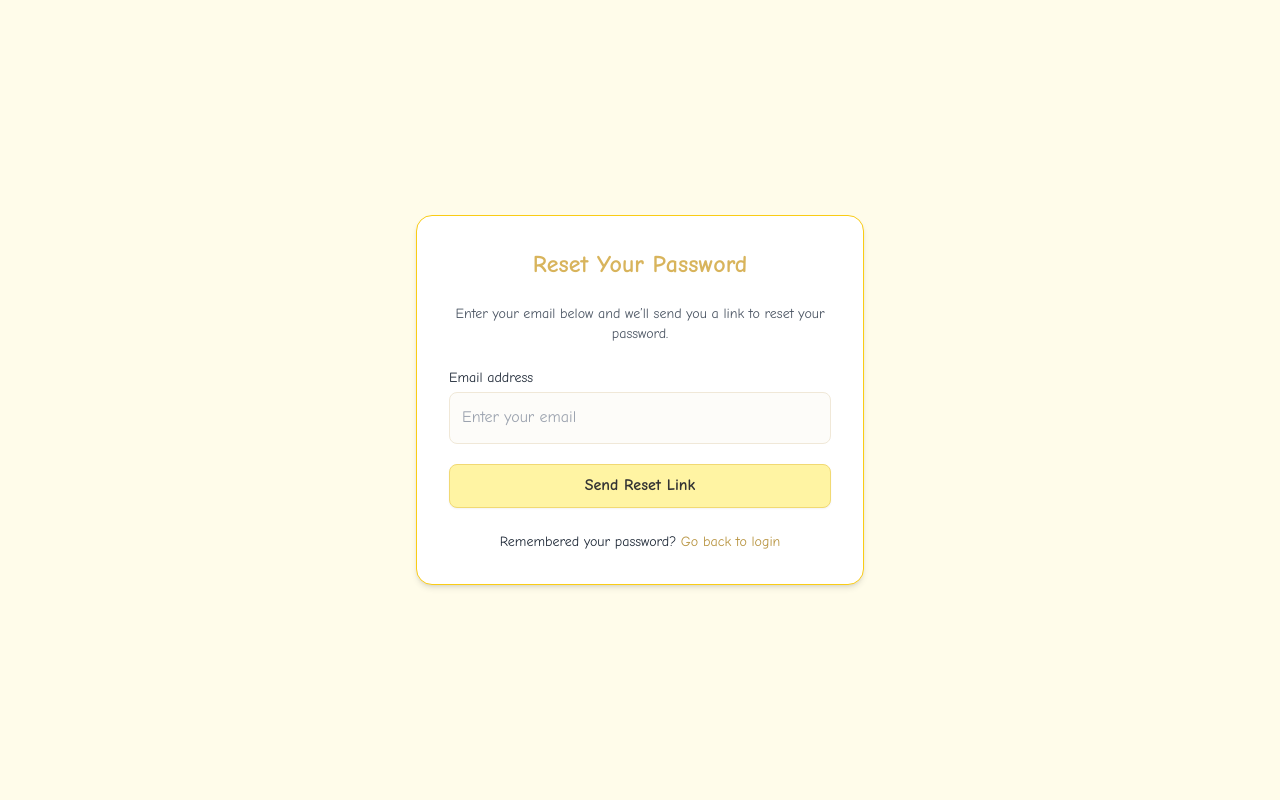
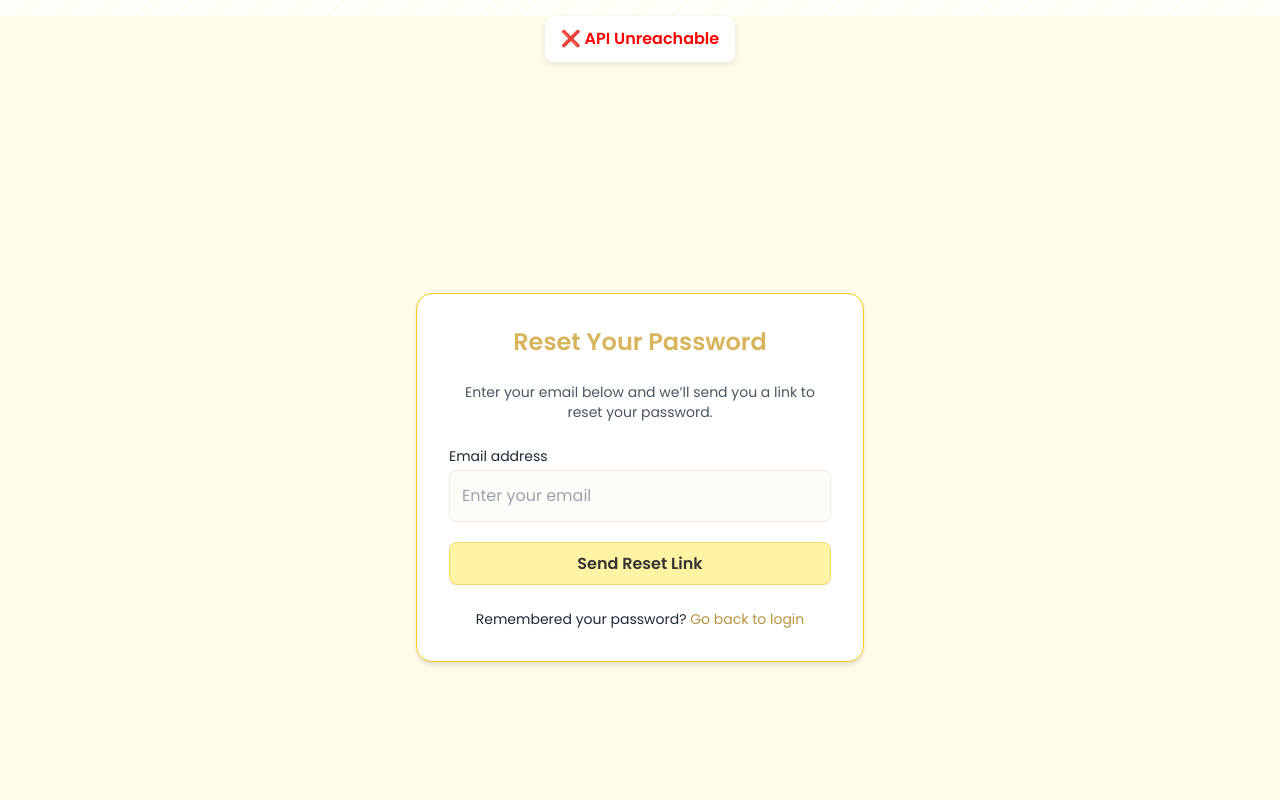
Before and after one commit to danielortega19/CalendarFrontEnd, a React (Create React App) app: page /reset-password in a window 1280 px wide. Shown: the top 800 px of the page. Built offline with nearby package versions, Linux system fonts and the light colour scheme; no server answers.

Commit message:
add health check

```diff
--- a/public/index.html
+++ b/public/index.html
@@ -1,43 +1,59 @@
 <!DOCTYPE html>
 <html lang="en">
   <head>
+    <!-- ✅ Basic Meta -->
     <meta charset="utf-8" />
-    <link rel="icon" href="%PUBLIC_URL%/favicon.ico" />
     <meta name="viewport" content="width=device-width, initial-scale=1" />
-    <meta name="theme-color" content="#000000" />
+    <meta name="theme-color" content="#1E88E5" />
+
+    <!-- ✅ App Title & Description -->
+    <title>Calendar Planner — Organize Your Tasks & Notes</title>
     <meta
       name="description"
-      content="Web site created using create-react-app"
+      content="Calendar Planner helps you stay organized by tracking tasks, setting reminders, and adding notes — all in one simple app."
     />
+
+    <!-- ✅ Icons & Manifest -->
+    <link rel="icon" href="%PUBLIC_URL%/favicon.ico" />
     <link rel="apple-touch-icon" href="%PUBLIC_URL%/logo192.png" />
-    <!--
-      manifest.json provides metadata used when your web app is installed on a
-      user's mobile device or desktop. See https://developers.google.com/web/fundamentals/web-app-manifest/
-    -->
     <link rel="manifest" href="%PUBLIC_URL%/manifest.json" />
-    <!--
-      Notice the use of %PUBLIC_URL% in the tags above.
-      It will be replaced with the URL of the `public` folder during the build.
-      Only files inside the `public` folder can be referenced from the HTML.
 
-      Unlike "/favicon.ico" or "favicon.ico", "%PUBLIC_URL%/favicon.ico" will
-      work correctly both with client-side routing and a non-root public URL.
-      Learn how to configure a non-root public URL by running `npm run build`.
-    -->
-    <title>React App</title>
+    <!-- ✅ Fonts (Optional for a modern look) -->
+    <link rel="preconnect" href="https://fonts.googleapis.com" />
+    <link rel="preconnect" href="https://fonts.gstatic.com" crossorigin />
+    <link
+      href="https://fonts.googleapis.com/css2?family=Poppins:wght@400;600&display=swap"
+      rel="stylesheet"
+    />
+
+    <!-- ✅ Open Graph for social media previews -->
+    <meta property="og:title" content="Calendar Planner — Task & Notes Tracker" />
+    <meta
+      property="og:description"
+      content="A clean, easy-to-use planner for managing your daily tasks and notes efficiently."
+    />
+    <meta property="og:image" content="%PUBLIC_URL%/logo192.png" />
+    <meta property="og:type" content="website" />
+    <meta property="og:url" content="https://calendarfrontend.onrender.com" />
+
+    <!-- ✅ Browser Compatibility -->
+    <meta http-equiv="X-UA-Compatible" content="IE=edge" />
   </head>
-  <body>
+
+  <body style="font-family: 'Poppins', sans-serif; background-color: #f9fafc; color: #222;">
     <noscript>You need to enable JavaScript to run this app.</noscript>
+
+    <!-- React will mount here -->
     <div id="root"></div>
-    <!--
-      This HTML file is a template.
-      If you open it directly in the browser, you will see an empty page.
 
-      You can add webfonts, meta tags, or analytics to this file.
-      The build step will place the bundled scripts into the <body> tag.
+    <!-- Optional footer for SEO -->
+    <footer style="text-align:center; padding: 1rem; font-size: 0.9rem; color: #555;">
+      © <span id="year"></span> Calendar Planner — Built with React
+    </footer>
 
-      To begin the development, run `npm start` or `yarn start`.
-      To create a production bundle, use `npm run build` or `yarn build`.
-    -->
+    <script>
+      // Auto-update footer year
+      document.getElementById("year").textContent = new Date().getFullYear();
+    </script>
   </body>
 </html>
--- a/src/App.js
+++ b/src/App.js
@@ -2,6 +2,7 @@ import React, { Suspense, lazy } from "react";
 import { Routes, Route, Navigate } from "react-router-dom";
 import useGlobalFetchInterceptor from "./utils/globalFetchInterceptor";
 import ChangePassword from "./pages/ChangePassword";
+import ApiHealthCheck from "./components/ApiHealthCheck";
 
 // Lazy load pages
 const Register = lazy(() => import("./pages/Register"));
@@ -24,6 +25,9 @@ export default function App() {
         transition-colors duration-500
       "
     >
+
+      {/* ✅ API Health Check */}
+      <ApiHealthCheck />
       <Suspense
         fallback={
           <div className="min-h-screen flex items-center justify-center text-yellow-600 dark:text-yellow-300 text-lg font-semibold">
--- /dev/null
+++ b/src/components/ApiHealthCheck.js
@@ -0,0 +1,46 @@
+import React, { useEffect, useState } from "react";
+
+const API_BASE = "https://calendarapi-yk7l.onrender.com/api/";
+
+export default function ApiHealthCheck() {
+  const [status, setStatus] = useState("Checking...");
+  const [color, setColor] = useState("gray");
+
+  useEffect(() => {
+    const checkHealth = async () => {
+      try {
+        const response = await fetch(`${API_BASE}/health`);
+        if (response.ok) {
+          setStatus("✅ Connected to API");
+          setColor("green");
+        } else {
+          setStatus("⚠️ API returned an error");
+          setColor("orange");
+        }
+      } catch (error) {
+        setStatus("❌ API Unreachable");
+        setColor("red");
+      }
+    };
+
+    checkHealth();
+  }, []);
+
+  return (
+    <div
+      style={{
+        padding: "10px 16px",
+        borderRadius: "8px",
+        backgroundColor: "#fff",
+        color: color,
+        fontWeight: "600",
+        boxShadow: "0 2px 6px rgba(0,0,0,0.1)",
+        textAlign: "center",
+        margin: "1rem auto",
+        width: "fit-content",
+      }}
+    >
+      {status}
+    </div>
+  );
+}
```
